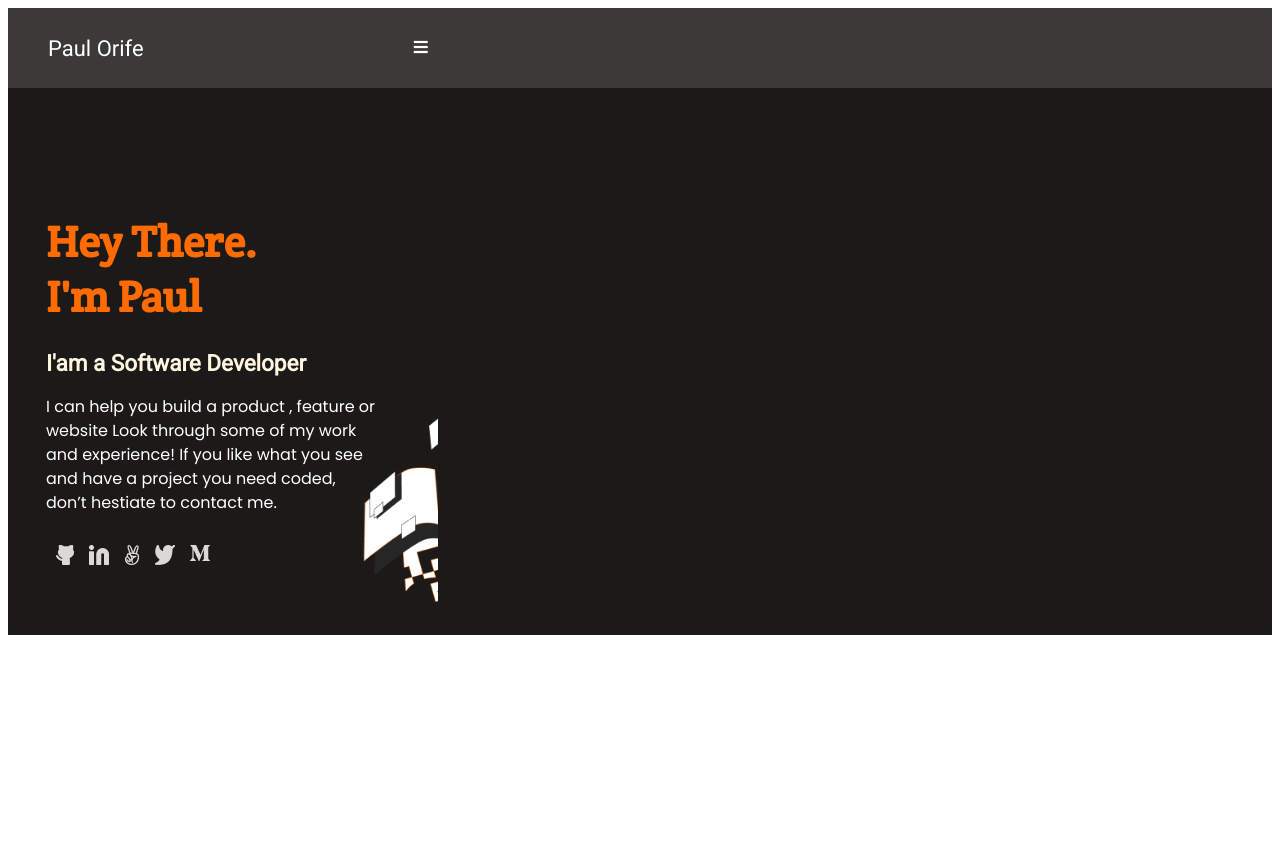
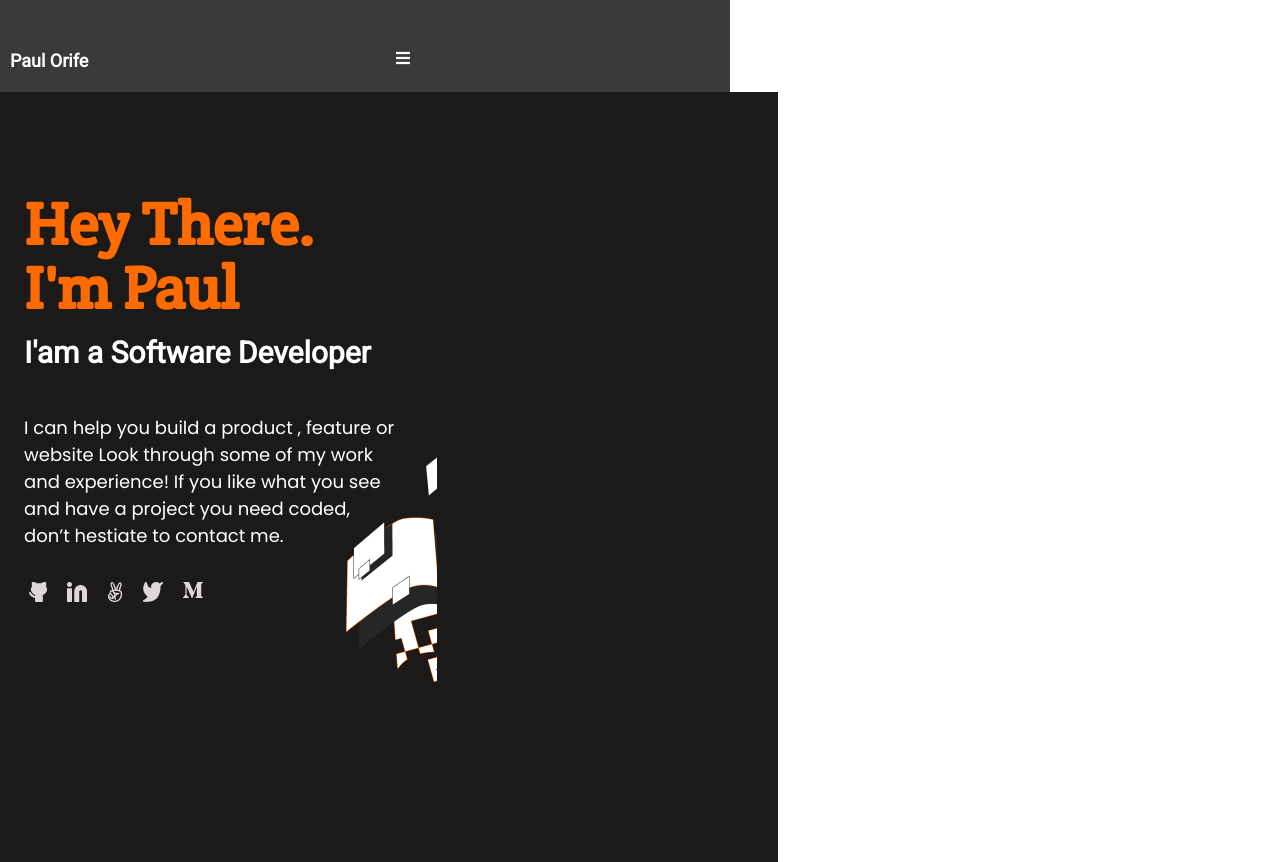
Before and after one commit to posh101/mobile-first-portfolio, a website: page index.html in a window 1280 px wide. Before the commit the page ends 816 px from the top, so only its background shows below. Drawn offline with Linux system fonts and the light colour scheme.

Commit message:
modified css

```diff
--- a/style.css
+++ b/style.css
@@ -1,74 +1,83 @@
+.main-header {
+  width: 730px;
+  height: 92px;
+  background-color: #3c3a39;
+  position: absolute;
+  left: 0;
+  top: 0;
+}
+
 .header {
   display: flex;
   color: white;
-  background-color: #3c3a39;
-  height: 10vh;
-  flex-direction: row;
-  align-items: center;
+  justify-content: space-between;
 }
 
 .name {
+  font-family: 'Roboto', sans-serif;
+  font-size: 18px;
+  font-weight: 700;
   position: relative;
-  left: 40px;
-  font-family: 'Roboto', sans-serif;
-  font-size: 22px;
-  color: #fff;
+  top: 50px;
+  left: 10px;
 }
 
 .menu {
   position: relative;
-  left: 310px;
+  right: 320px;
+  top: 50px;
 }
 
 .main1 {
-  height: 90vh;
-}
-
-.section1 {
-  background: #1c1a19;
-  background-image: url(./image/Illustration.png);
+  background-image: url(./image/side.png);
   background-repeat: no-repeat;
-  background-position: 310px 220px;
-  background-size: 120px;
-  padding: 50px 18px;
+  background-position: 290px 230px;
+  background-color: #1c1a19;
+  width: 730px;
+  height: 670px;
+  position: absolute;
+  left: 0;
+  top: 92px;
+  display: flex;
+  flex-direction: column;
+  align-items: flex-start;
+  padding: 50px 24px;
+  gap: 12px;
 }
 
 .intro {
   font-family: 'Crete Round', serif;
-  font-size: 29px;
+  font-style: normal;
   font-weight: 400;
-  margin-left: 20px;
+  line-height: 64px;
   color: #ff6b00;
-  position: relative;
-  top: 40px;
+  font-size: 40px;
 }
 
 .profession {
   font-family: 'Roboto', sans-serif;
-  font-size: 15px;
-  font-weight: 300;
-  color: #fff5e1;
+  font-style: normal;
+  font-weight: 400;
+  font-size: 20px;
+  color: white;
   position: relative;
-  top: 30px;
-  left: 20px;
+  bottom: 35px;
 }
 
 .services {
-  font-family: 'poppins', sans-serif;
-  font-size: 16px;
-  font-weight: 400;
-  line-height: 24px;
-  color: #fff;
+  font-family: 'Poppins', sans-serif;
+  font-style: normal;
+  font-size: 18px;
+  color: white;
   position: relative;
-  left: 20px;
-  top: 30px;
+  bottom: 15px;
+  font-weight: 200;
 }
 
 .logo {
   display: flex;
-  margin-top: 60px;
-  gap: 15px;
   list-style-type: none;
+  gap: 20px;
   position: relative;
-  right: 10px;
+  right: 35px;
 }
```
